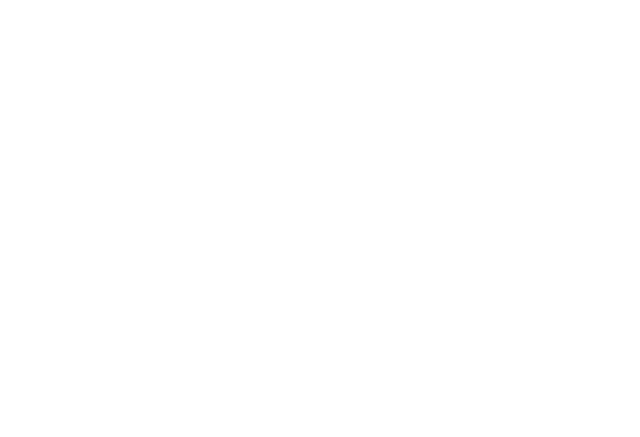
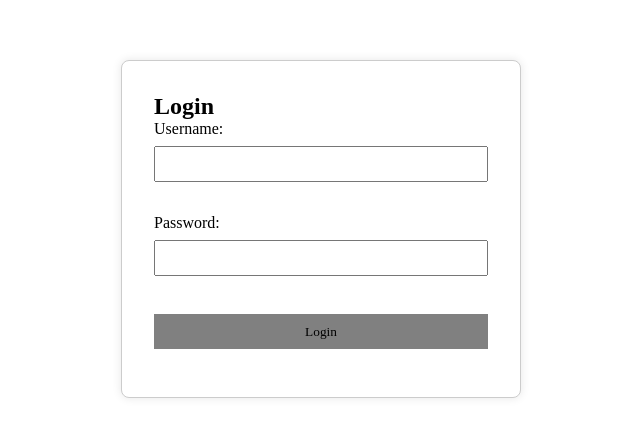
Before and after one commit to ivanapejicic/mdcworks, a React (Create React App) app in the folder client/: page / in a window 1280 px wide. Shown: the part 171-608 px from the top of the page, without its empty margins (319-959 px from the left). Built offline with nearby package versions, Linux system fonts and the light colour scheme.

Commit message:
Partials: mixins, variables, fonts. Login page. Routes

```diff
--- a/client/package.json
+++ b/client/package.json
@@ -8,6 +8,7 @@
     "@testing-library/user-event": "^13.5.0",
     "react": "^18.2.0",
     "react-dom": "^18.2.0",
+    "react-router-dom": "^6.23.0",
     "react-scripts": "5.0.1",
     "sass": "^1.75.0",
     "web-vitals": "^2.1.4"
--- a/client/src/App.js
+++ b/client/src/App.js
@@ -8,7 +8,7 @@
     <div className="App">
       <BrowserRouter>
         <Routes>
-        <Route path= '/' element={<Login />} />
+          <Route path= '/' element={<Login />} />
         </Routes>
       </BrowserRouter>
     </div>
--- a/client/src/App.scss
+++ b/client/src/App.scss
@@ -1,38 +1,16 @@
-.App {
-  text-align: center;
+@use '../src/assets/styles/partials/typography' as *;
+@use '../src/assets/styles/partials/mixin' as *;
+@use '../src/assets/styles/partials/variables' as *;
+
+html, body {
+  margin: 0;
+  padding: 0;
+  height: 100%;
 }
 
-.App-logo {
-  height: 40vmin;
-  pointer-events: none;
+* {
+  padding: 0;
+  margin: 0;
+  box-sizing: border-box;
+  text-decoration: none;
 }
-
-@media (prefers-reduced-motion: no-preference) {
-  .App-logo {
-    animation: App-logo-spin infinite 20s linear;
-  }
-}
-
-.App-header {
-  background-color: #282c34;
-  min-height: 100vh;
-  display: flex;
-  flex-direction: column;
-  align-items: center;
-  justify-content: center;
-  font-size: calc(10px + 2vmin);
-  color: white;
-}
-
-.App-link {
-  color: #61dafb;
-}
-
-@keyframes App-logo-spin {
-  from {
-    transform: rotate(0deg);
-  }
-  to {
-    transform: rotate(360deg);
-  }
-}
--- a/client/src/assets/pages/Login/Login.js
+++ b/client/src/assets/pages/Login/Login.js
@@ -1,9 +1,24 @@
 import './Login.scss';
 
 function Login(){
+    const handleSubmit = (event) => {
+        event.preventDefault();
+    }
+
     return(
-        <>
-        </>
+        <div className='login'>
+            <form className='form' onSubmit={handleSubmit}>
+                <h2 className='form__title'>Login</h2>
+                <label className='form__label' htmlFor="username">Username:</label>
+                <input className='form__input' type="text" id="username" name="username" required />
+                <br />
+                <label className='form__label' htmlFor="password">Password:</label>
+                <input className='form__input' type="password" id="password" name="password" required />
+                <br />
+                <button className='form__button' type="submit">Login</button>
+
+            </form>
+        </div>
     )
 }
 
--- a/client/src/assets/pages/Login/Login.scss
+++ b/client/src/assets/pages/Login/Login.scss
@@ -0,0 +1,94 @@
+@use '../../styles/partials/typography' as *;
+@use '../../styles/partials/mixin' as *;
+@use '../../styles/partials/variables' as *;
+
+.login {
+    position: relative;
+    display: flex;
+    flex-direction: column;
+    align-items: center;
+    justify-content: center;
+    height: 100vh;
+
+    &::before {
+        content: '';
+        position: absolute;
+        top: 0;
+        right: 0;
+        bottom: 0;
+        left: 0;
+        background-size: auto;
+        background-position: center center;
+        opacity: 0.4;
+    }
+
+    &__title {
+        padding: 1rem;
+        z-index: 1;
+        text-align: center;
+
+        @include tablet{
+            padding: .5rem 3.5rem;
+        }
+    }
+
+    .form {
+        width: 16rem;
+        padding: 1.2rem;
+        border: 1px solid #ccc;
+        border-radius: .5rem;
+        background-color: #fff;
+        box-shadow: 0 0 .625rem rgba(0, 0, 0, 0.1);
+        z-index: 1;
+
+        @include tablet {
+            width: 20rem;
+        }
+        @include desktop {
+            width: 25rem;
+            padding: 2rem;
+        }
+
+        &__arrow {
+            background-color: white;
+            border-radius: 50%;
+            padding: .45rem;
+        }
+
+        .form__label {
+            display: block;
+            margin-bottom: .5rem;
+            font-family: 'the other one';
+
+        }
+
+        .form__input {
+            width: 100%;
+            padding: .5rem;
+            margin-bottom: 1rem;
+            box-sizing: border-box;
+            font-family: 'the other one';
+
+            @include tablet {
+                margin-bottom: 2rem;
+            }
+        }
+
+        .form__button {
+            width: 100%;
+            background-color: grey;
+            border: none;
+            margin-top: .4rem;
+            padding: .6rem;
+            font-family: 'the other one';
+
+            @include tablet {
+                margin-bottom: 1rem;
+            }
+
+            &:hover {
+                background-color: white;
+            }
+        }
+    }
+}
--- a/client/src/assets/styles/partials/_mixin.scss
+++ b/client/src/assets/styles/partials/_mixin.scss
@@ -0,0 +1,14 @@
+@use "./variables" as *;
+@use './typography' as *;
+
+@mixin tablet {
+    @media screen and (min-width: $tablet-breakpoint){
+        @content;
+    }
+}
+
+@mixin desktop {
+    @media screen and (min-width: $desktop-breakpoint){
+        @content;
+    }
+}
```
Also changed, not shown: 1 other file (tests, documents, lock files or other folders).
